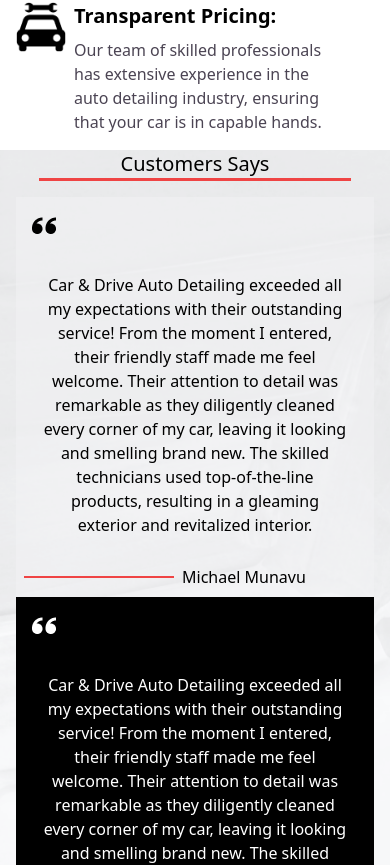
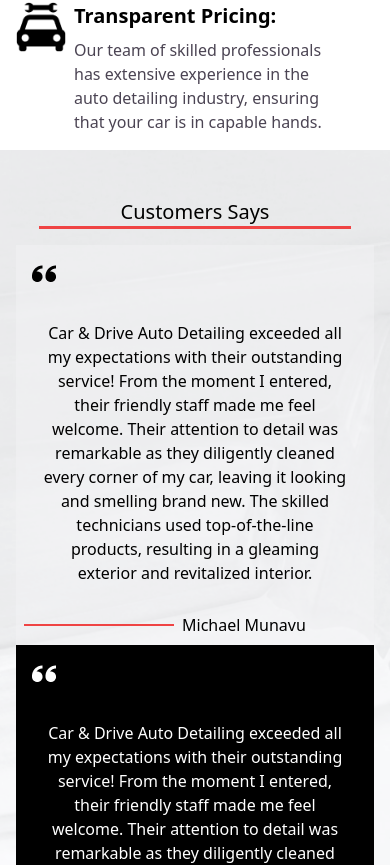
Before and after one commit to MICHAELMUNAVU83/colorndrive, a React (Vite) app: page / in a window 390 px wide. Shown: the part 3388-4253 px from the top of the page. Built offline with nearby package versions, Linux system fonts and the light colour scheme.

Commit message:
Finished steps mobile

```diff
--- a/src/components/Reviews.jsx
+++ b/src/components/Reviews.jsx
@@ -4,18 +4,18 @@
 const Reviews = () => {
   return (
     <div
-      className="bg-cover w-[100%] bg-center min-h-[100vh]"
+      className="bg-cover w-[100%] bg-center min-h-[80vh]"
       style={{
         backgroundImage: `url(${reviewsbg})`,
       }}
     >
-      <div className="bg-white/30 h-[100%] w-[100%]  flex flex-col items-center">
+      <div className="bg-white/30 h-[100%] py-12 w-[100%]  flex flex-col justify-center items-center">
         <div className="flex flex-col w-[100%] justify-center items-center">
           <p className="text-xl md:text-2xl">Customers Says</p>
           <p className="bg-red-500 md:w-[30%] w-[80%] h-[3px]"></p>
         </div>
 
-        <div className="flex md:flex-row flex-col justify-between p-4 w-[100%]">
+        <div className="flex md:flex-row flex-col  justify-between p-4 w-[100%]">
           <div className="bg-[#F3F4F6]/50 p-2 flex h-[400px]  justify-between flex-col md:w-[30%]">
             <div className="flex justify-start p-2 items-start">
               <img
```
